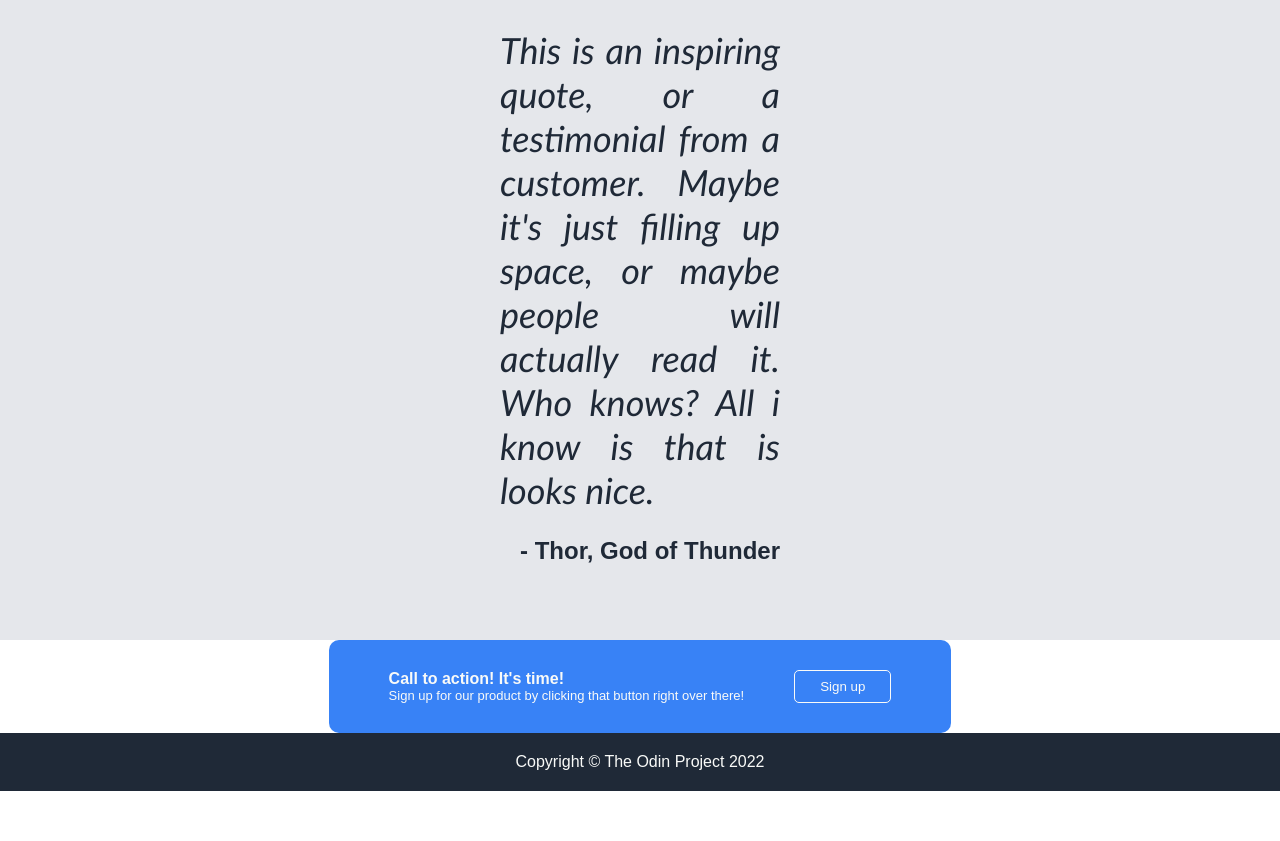
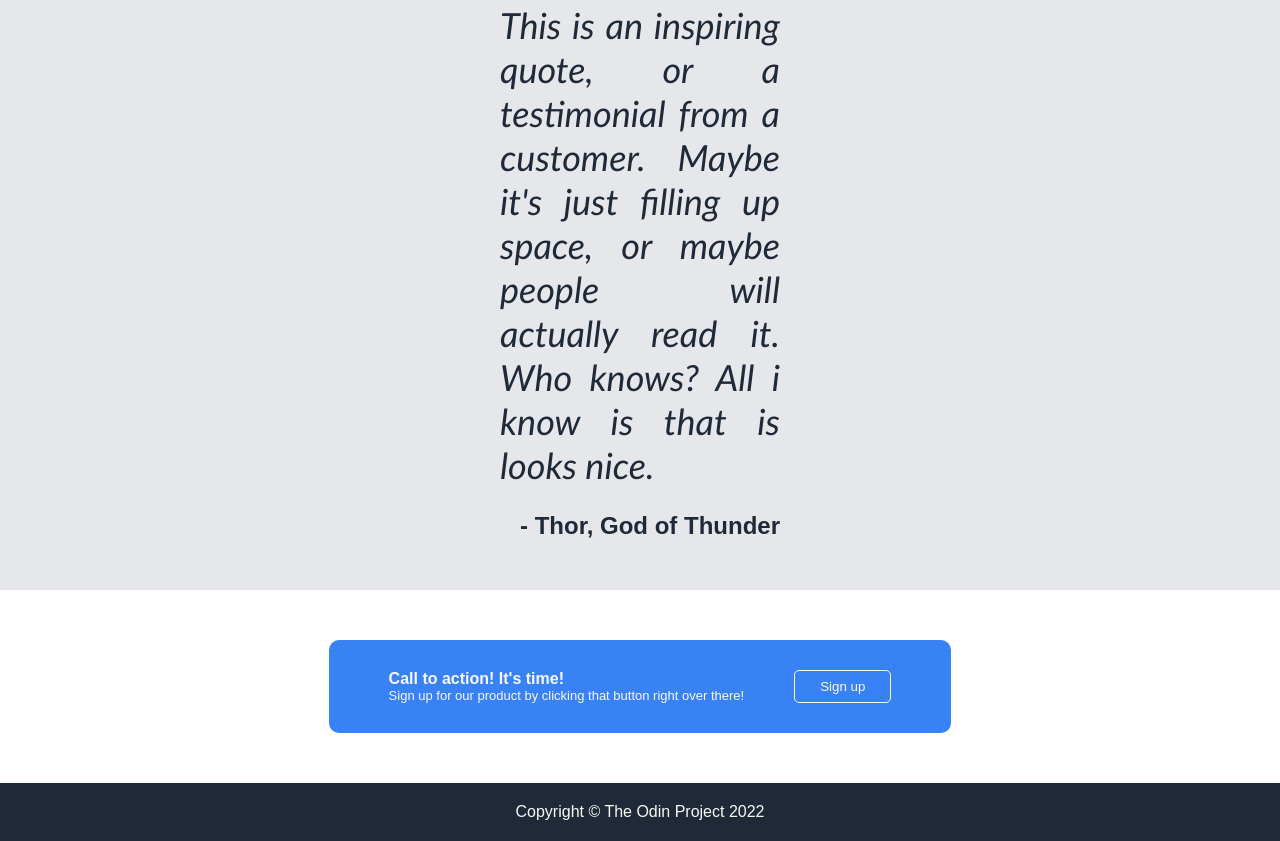
Before and after one commit to halldor03/landing-page, a plain HTML site: page index.html in a window 1280 px wide. Shown: the part 925-1766 px from the top of the page. Before the commit the page ends 1716 px from the top, so only its background shows below. Drawn offline with Linux system fonts and the light colour scheme.

Commit message:
Final! v2

```diff
--- a/styles.css
+++ b/styles.css
@@ -118,7 +118,7 @@ body {
     flex-direction: column;
     justify-content: center;
     align-items: center;
-    padding-top: 75px;
+    padding-top: 50px;
     }
 
 .quote_text {
@@ -137,7 +137,7 @@ body {
     display: flex;
     justify-content: right;
     align-items: center;
-    padding-bottom: 75px;
+    padding-bottom: 50px;
 }
 
 .quote_signature {
@@ -160,6 +160,7 @@ body {
     background-color: #3882F6;
     border-radius: 10px;
     padding: 30px 60px;
+    margin: 50px;
     gap: 50px;
 }
 
```
